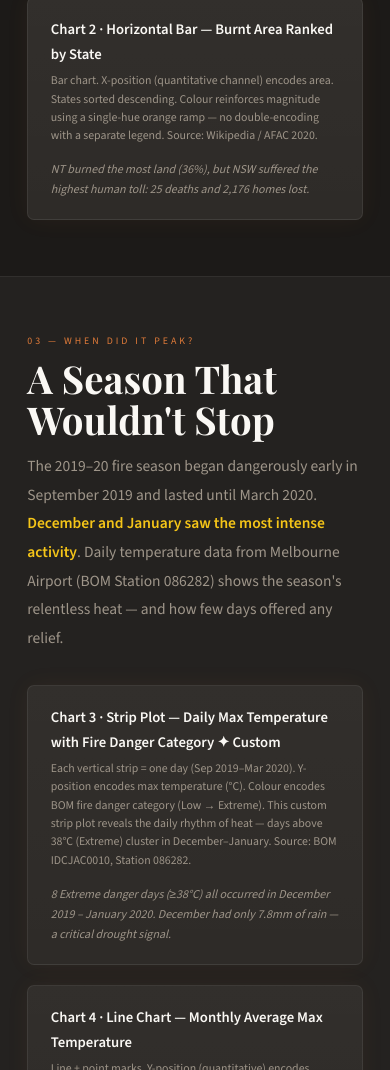
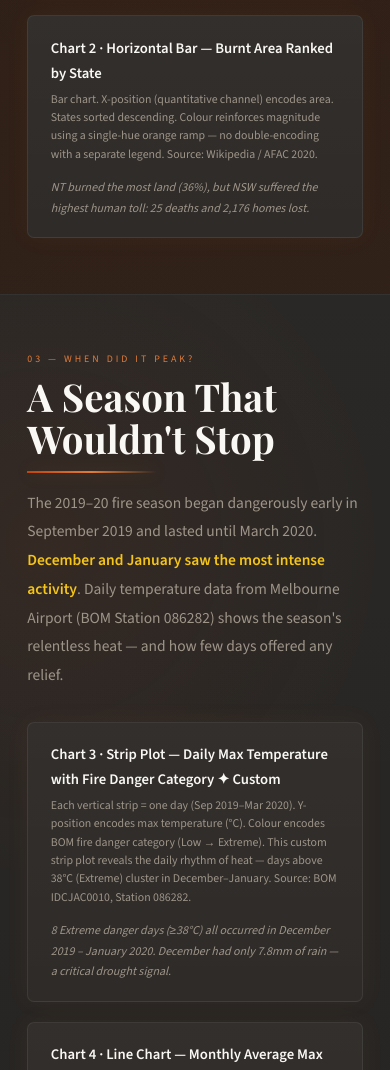
Before and after one commit to jxuu0225-commits/FIT2179-A2, a plain HTML site: page index.html in a window 390 px wide. Shown: the part 1653-2723 px from the top of the page. Drawn offline with nearby package versions, Linux system fonts and the light colour scheme; a script that the page names is missing.

Commit message:
Update index.html

```diff
--- a/index.html
+++ b/index.html
@@ -16,14 +16,34 @@
       --blue:#4a90c4;
     }
     *{margin:0;padding:0;box-sizing:border-box;}
-    body{background:var(--dark);color:var(--light);font-family:'Source Sans 3',sans-serif;font-weight:300;line-height:1.7;}
+    body{
+      background:
+        radial-gradient(circle at 18% 8%, rgba(193,68,14,.16), transparent 34%),
+        radial-gradient(circle at 88% 34%, rgba(224,123,57,.08), transparent 32%),
+        radial-gradient(circle at 52% 100%, rgba(193,68,14,.10), transparent 42%),
+        #1c1a18;
+      color:var(--light);
+      font-family:'Source Sans 3',sans-serif;
+      font-weight:300;
+      line-height:1.7;
+    }
+    body::before{
+      content:"";
+      position:fixed;
+      inset:0;
+      pointer-events:none;
+      background:
+        linear-gradient(120deg, transparent 0%, rgba(224,123,57,.025) 32%, transparent 66%),
+        repeating-linear-gradient(90deg, rgba(255,255,255,.012) 0 1px, transparent 1px 120px);
+      z-index:-1;
+    }
 
     /* HERO */
     .hero{
       position:relative;
       overflow:hidden;
       padding:4.5rem 7vw 3.5rem;
-      background:radial-gradient(circle at 78% 24%, rgba(193,68,14,.18) 0%, rgba(193,68,14,0) 34%), linear-gradient(150deg,#2e1608 0%,#1c1a18 55%);
+      background:radial-gradient(circle at 78% 24%, rgba(193,68,14,.25) 0%, rgba(193,68,14,0) 36%), radial-gradient(circle at 20% 70%, rgba(245,197,24,.08), transparent 30%), linear-gradient(150deg,#321707 0%,#1c1a18 58%);
     }
     .hero::after{
       content:"";
@@ -36,8 +56,8 @@
       background-repeat:no-repeat;
       background-position:center;
       background-size:contain;
-      opacity:.045;
-      filter:brightness(2.2) contrast(1.1);
+      opacity:.085;
+      filter:brightness(2.6) contrast(1.15) drop-shadow(0 0 28px rgba(224,123,57,.28));
       pointer-events:none;
     }
     .hero > *{position:relative;z-index:1;}
@@ -52,10 +72,20 @@
     .stat-l{font-size:.75rem;color:var(--muted);margin-top:.15rem;letter-spacing:.02em;}
 
     /* SECTIONS */
-    section{padding:3.5rem 7vw;border-top:1px solid rgba(255,255,255,.06);}
-    section.alt{background:var(--mid);}
+    section{
+      padding:3.5rem 7vw;
+      border-top:1px solid rgba(255,255,255,.06);
+      background:linear-gradient(180deg, rgba(255,255,255,.008), rgba(255,255,255,0));
+    }
+    section.alt{
+      background:
+        radial-gradient(circle at 12% 20%, rgba(193,68,14,.08), transparent 32%),
+        linear-gradient(180deg, rgba(255,255,255,.028), rgba(255,255,255,.012)),
+        var(--mid);
+    }
     .sec-tag{font-size:.62rem;letter-spacing:.3em;text-transform:uppercase;color:var(--orange);margin-bottom:.5rem;}
-    .sec-title{font-family:'Playfair Display',serif;font-size:clamp(2.4rem,4vw,3.6rem);font-weight:700;line-height:1.08;margin-bottom:.7rem;color:var(--white);}
+    .sec-title{position:relative;font-family:'Playfair Display',serif;font-size:clamp(2.4rem,4vw,3.6rem);font-weight:700;line-height:1.08;margin-bottom:1rem;padding-bottom:.85rem;color:var(--white);}
+    .sec-title::after{content:"";position:absolute;left:0;bottom:0;width:130px;height:2px;background:linear-gradient(90deg,var(--red),var(--orange),transparent);box-shadow:0 0 18px rgba(224,123,57,.22);}
     .sec-body{font-size:.97rem;color:var(--muted);max-width:680px;margin-bottom:2rem;line-height:1.85;}
     .sec-body strong{color:var(--yellow);font-weight:600;}
     .caption{font-size:.75rem;color:var(--muted);margin-top:.5rem;font-style:italic;}
@@ -74,7 +104,7 @@
     /* IMPACT ROW */
     .impact-row{display:grid;grid-template-columns:repeat(4,1fr);gap:1rem;margin-bottom:1.5rem;}
     @media(max-width:680px){.impact-row{grid-template-columns:1fr 1fr;}}
-    .impact-card{background:var(--card);border:1px solid rgba(255,255,255,.07);border-radius:7px;padding:1.1rem;text-align:center;}
+    .impact-card{background:linear-gradient(180deg,rgba(255,255,255,.035),rgba(255,255,255,.018)),var(--card);border:1px solid rgba(255,255,255,.07);border-radius:7px;padding:1.1rem;text-align:center;box-shadow:0 0 22px rgba(224,123,57,.045);}
     .impact-icon{font-size:1.8rem;margin-bottom:.4rem;}
     .impact-n{font-family:'Playfair Display',serif;font-size:1.5rem;font-weight:700;color:var(--orange);line-height:1;}
     .impact-l{font-size:.7rem;color:var(--muted);margin-top:.25rem;}
@@ -82,7 +112,7 @@
     /* TAKEAWAYS */
     .takeaway-grid{display:grid;grid-template-columns:repeat(4,1fr);gap:1rem;}
     @media(max-width:780px){.takeaway-grid{grid-template-columns:1fr 1fr;}}
-    .takeaway{background:rgba(193,68,14,.09);border:1px solid rgba(193,68,14,.22);border-radius:7px;padding:1.1rem;}
+    .takeaway{background:linear-gradient(180deg,rgba(193,68,14,.14),rgba(193,68,14,.06));border:1px solid rgba(193,68,14,.26);border-radius:7px;padding:1.1rem;box-shadow:0 0 22px rgba(193,68,14,.045);}
     .takeaway-icon{font-size:1.3rem;margin-bottom:.4rem;}
     .takeaway p{font-size:.82rem;color:var(--light);line-height:1.55;}
 
```
